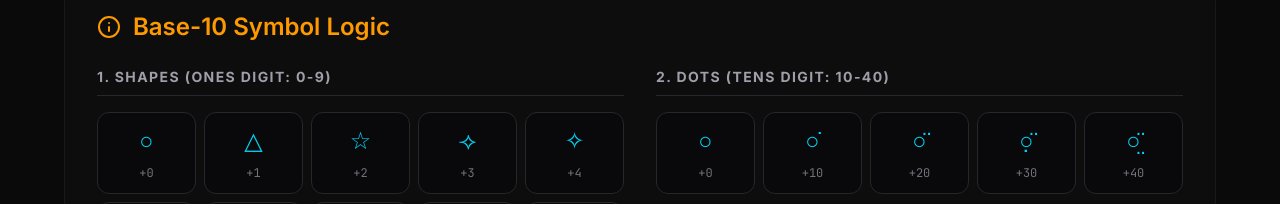
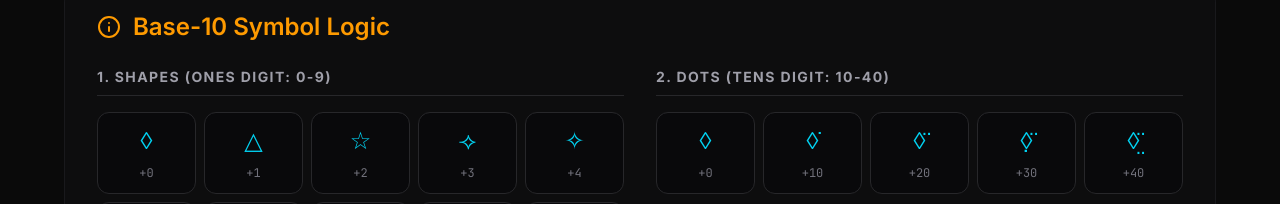
Before and after one commit to guestcoder0906/Cipherer, a React (Vite) app: page / in a window 1280 px wide. Shown: the part 748-952 px from the top of the page. Built offline with nearby package versions, Linux system fonts and the light colour scheme.

Commit message:
feat: Update base shape to diamond
Replaces the circle character '○' with a diamond '◊' as the base shape for the cipher. This change also updates the corresponding UI elements and textual representations.

```diff
--- a/src/App.tsx
+++ b/src/App.tsx
@@ -7,7 +7,7 @@ import React, { useState } from 'react';
 import { Copy, Info, Check, PenTool, BookOpen } from 'lucide-react';
 
 // 10 Diverse Base Shapes (Values 0-9)
-const SHAPES = ['○', '△', '☆', '⟢', '✧', '┌', '┐', '└', '┘', '⊹'];
+const SHAPES = ['◊', '△', '☆', '⟢', '✧', '┌', '┐', '└', '┘', '⊹'];
 const ZWJ = '\u200D';
 
 // Combining Marks (Values 0, 10, 20, 30, 40)
@@ -209,7 +209,7 @@ export default function App() {
               <div className="grid grid-cols-5 gap-2">
                 {[0, 1, 2, 3, 4].map(i => (
                   <div key={i} className="flex flex-col items-center justify-center bg-zinc-950 p-3 rounded-xl border border-zinc-800 hover:border-amber-500/50 transition-colors">
-                    <span className="text-2xl text-cyan-400 font-mono">○{MARKS[i]}</span>
+                    <span className="text-2xl text-cyan-400 font-mono">◊{MARKS[i]}</span>
                     <span className="text-xs text-zinc-500 mt-2 font-mono">+{i * 10}</span>
                   </div>
                 ))}
@@ -251,7 +251,7 @@ export default function App() {
                 <div className="grid grid-cols-2 gap-4 text-sm">
                   <div className="bg-black/50 p-4 rounded-xl border border-zinc-800">
                     <div className="text-cyan-400 font-bold mb-2">Shapes (Ones)</div>
-                    0=○, 1=△, 2=☆, 3=⟢, 4=✧<br/>
+                    0=◊, 1=△, 2=☆, 3=⟢, 4=✧<br/>
                     5=┌, 6=┐, 7=└, 8=┘, 9=⊹
                   </div>
                   <div className="bg-black/50 p-4 rounded-xl border border-zinc-800">
```
